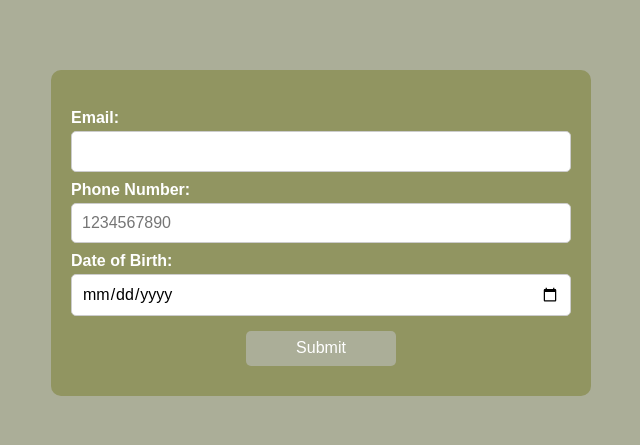
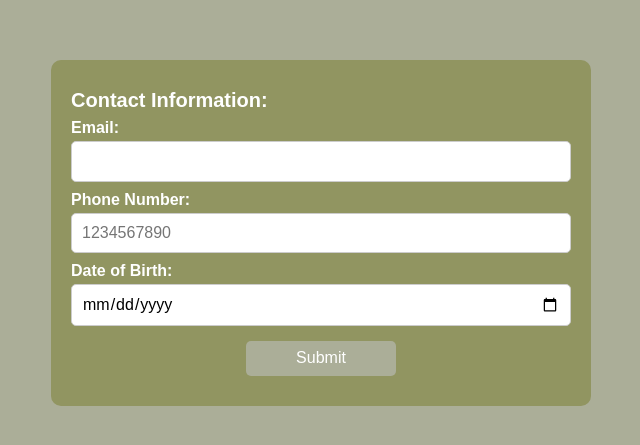
Before and after one commit to lmobarki362/lab2, a plain HTML site: page index.html in a window 1280 px wide. Shown: the part 167-612 px from the top of the page, without its empty margins (319-959 px from the left). Drawn offline with Linux system fonts and the light colour scheme.

Commit message:
change the font size

```diff
--- a/css/screen.css
+++ b/css/screen.css
@@ -9,6 +9,12 @@ body {
   margin: 0;
 }
 
+h1 {
+	font-family: sans-serif;
+    font-weight: bold;
+    font-size: 20px;
+
+}
 .container {
   background: #919561;
   padding: 30px 20px;
--- a/index.html
+++ b/index.html
@@ -10,6 +10,7 @@
 <body>
   <div class="container">
     <form id="contact" action="" method="post" autocomplete="on">
+	  <h1>Contact Information:</h1>
       <label for="email">Email:</label>
       <input type="email"
 	         id="email"
```
